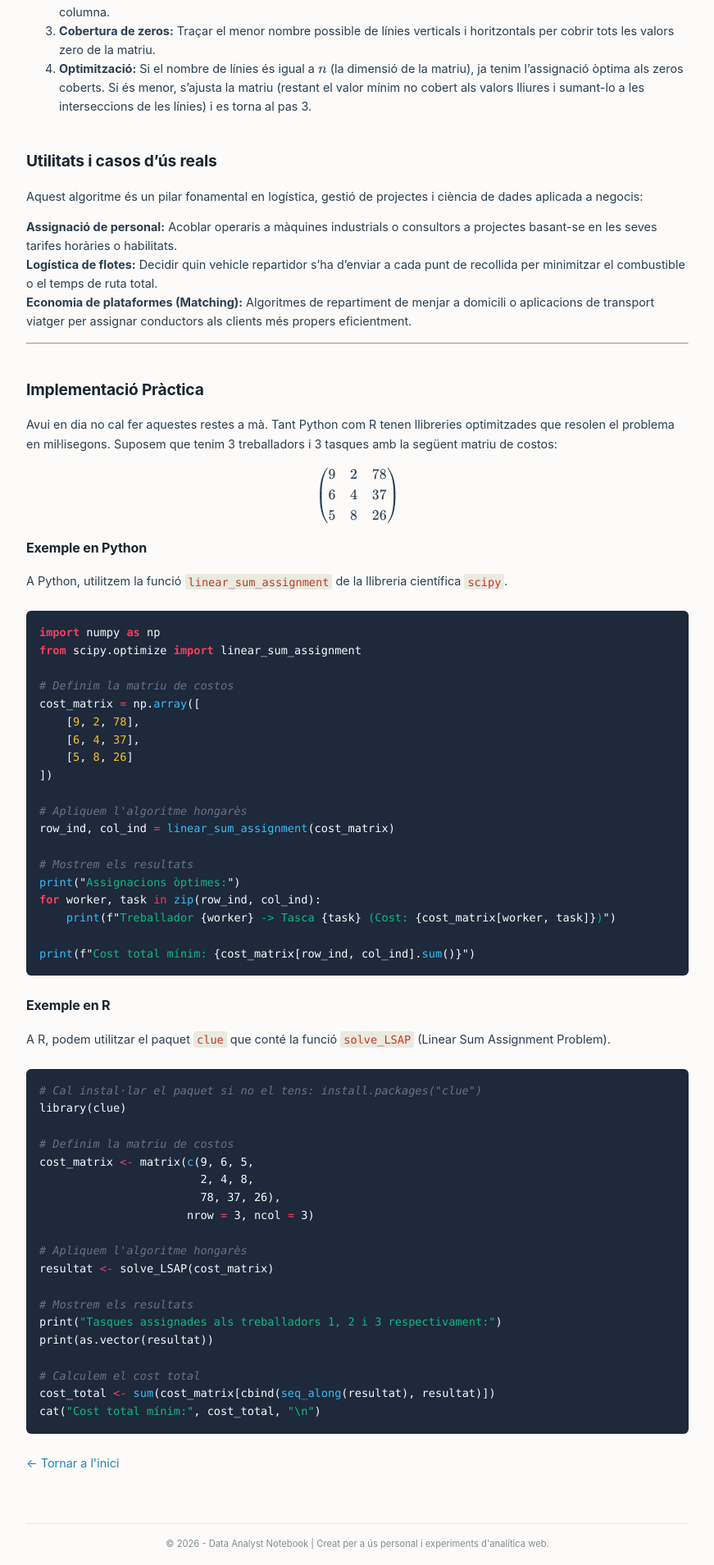
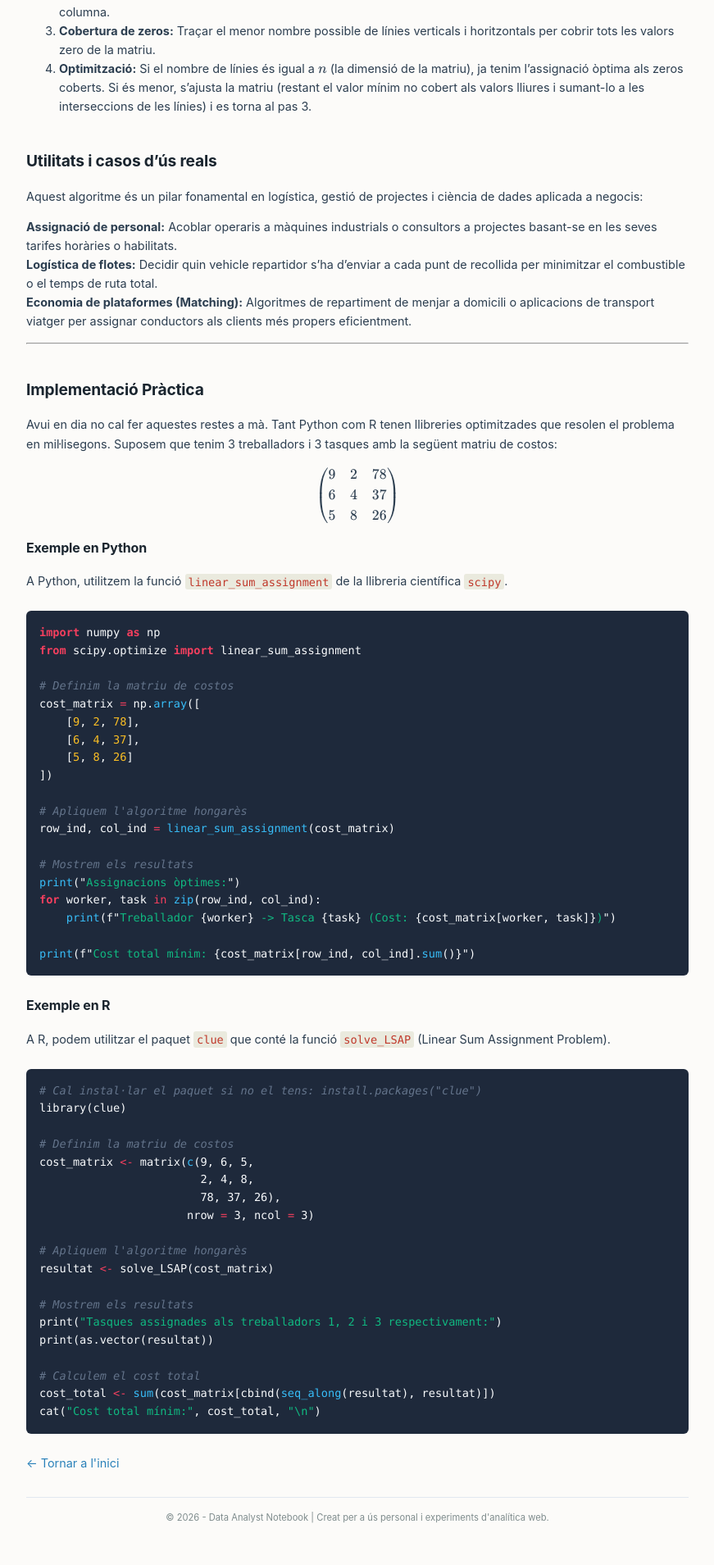
Before and after one commit to alberthr/alberthr.github.io, a Jekyll site: the page built from _posts/2026-06-09-algoritme-hongares.md, in a window 1280 px wide. Shown: the part 810-2719 px from the top of the page at 82% size, without its empty margins (204-1075 px from the left). Built offline with Jekyll 4.4.1, drawn with Linux system fonts in a browser that asks for light colours; after the commit the page ends 2687 px from its top, so only the background shows below that.

Commit message:
Update style.css

```diff
--- a/assets/css/style.css
+++ b/assets/css/style.css
@@ -212,7 +212,7 @@ pre.highlight, .highlight pre { background: var(--code-bg); color: var(--code-te
 
 /* Footer clavat a baix i sense espais extra */
 footer {
-  margin-top: 3rem;
+  margin-top: 1rem;
   padding: 0.3rem 0 0.3rem 0;
   border-top: 1px solid var(--border-color);
   font-size: 0.7rem;
```
